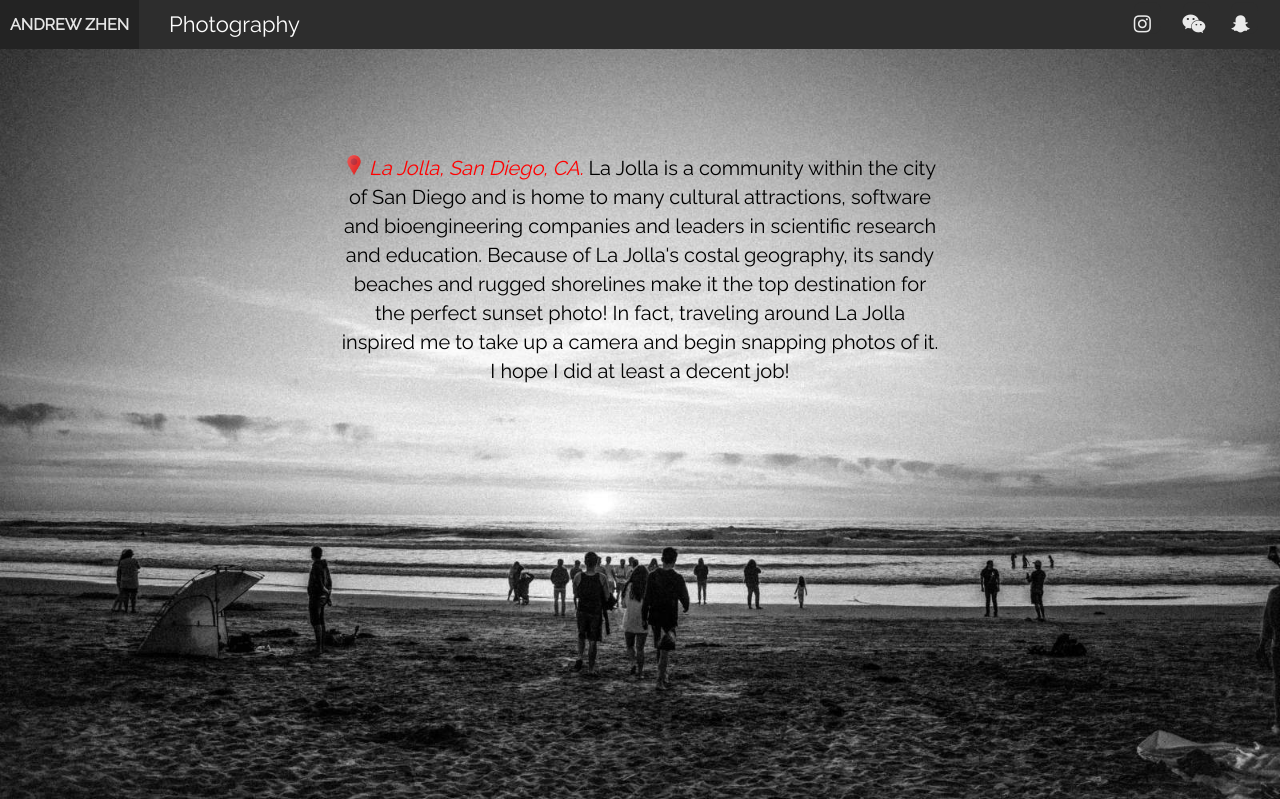
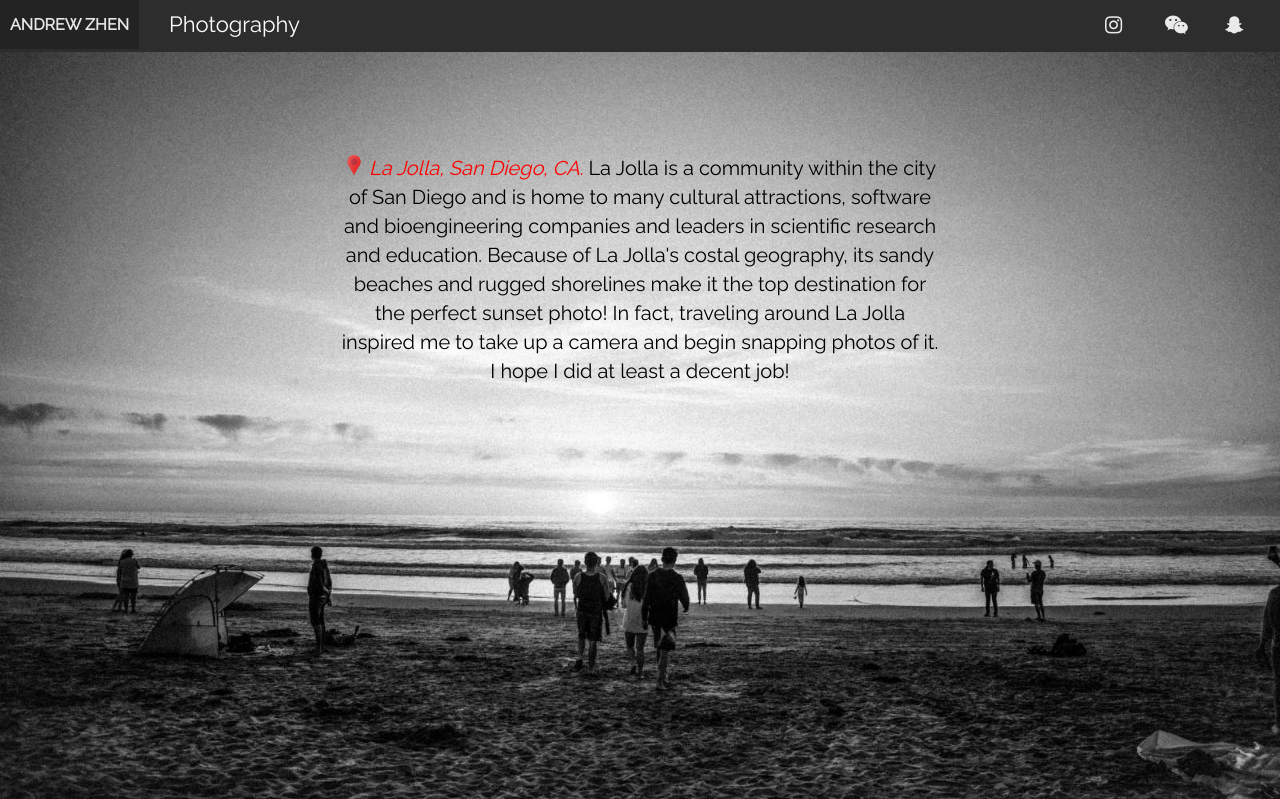
Before and after one commit to andrewzhen/andrewzhen.github.io, a PHP site: page / in a window 1280 px wide. Shown: the top 799 px of the page. Run offline with PHP 8.4, Linux system fonts and the light colour scheme.

Commit message:
Update stylesheet.css

```diff
--- a/stylesheet.css
+++ b/stylesheet.css
@@ -63,12 +63,11 @@ body, html {
 }
 
 #photography .fa {
-    padding: 11px 7px 0 0;
     font-size: 20px;
     width: 20px;
     border-radius: 25%;
-    margin-right: 1.7%;
-    margin-top: 15px;
+    margin: 22px 30px 0 0;
+    padding: 5px;
     opacity: 0.9;
     color: white;
     background: rgb(45,45,45);
```
